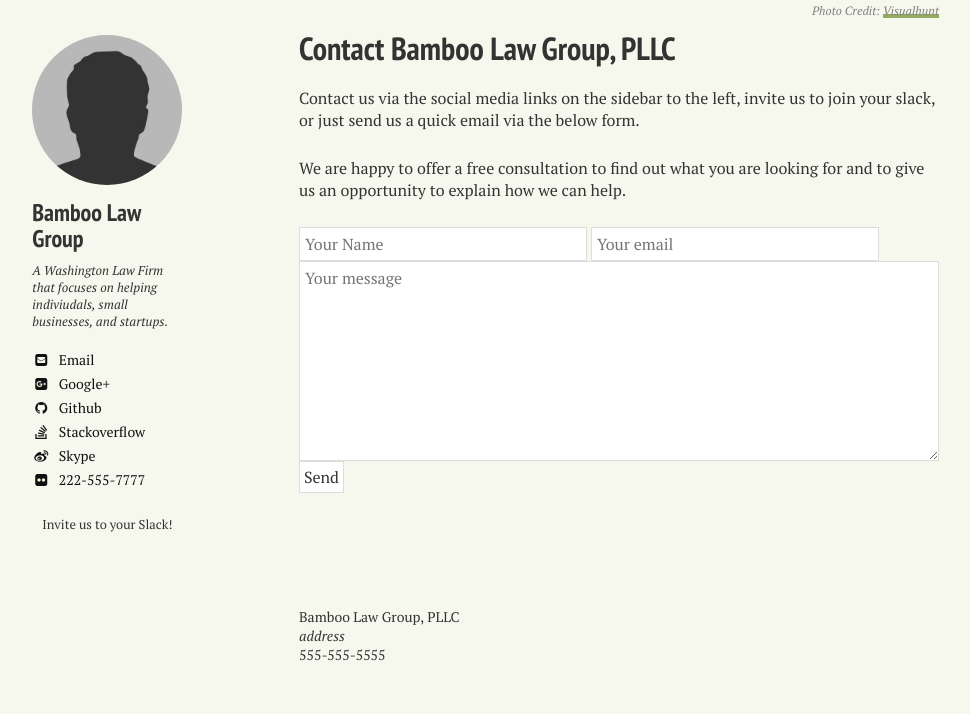
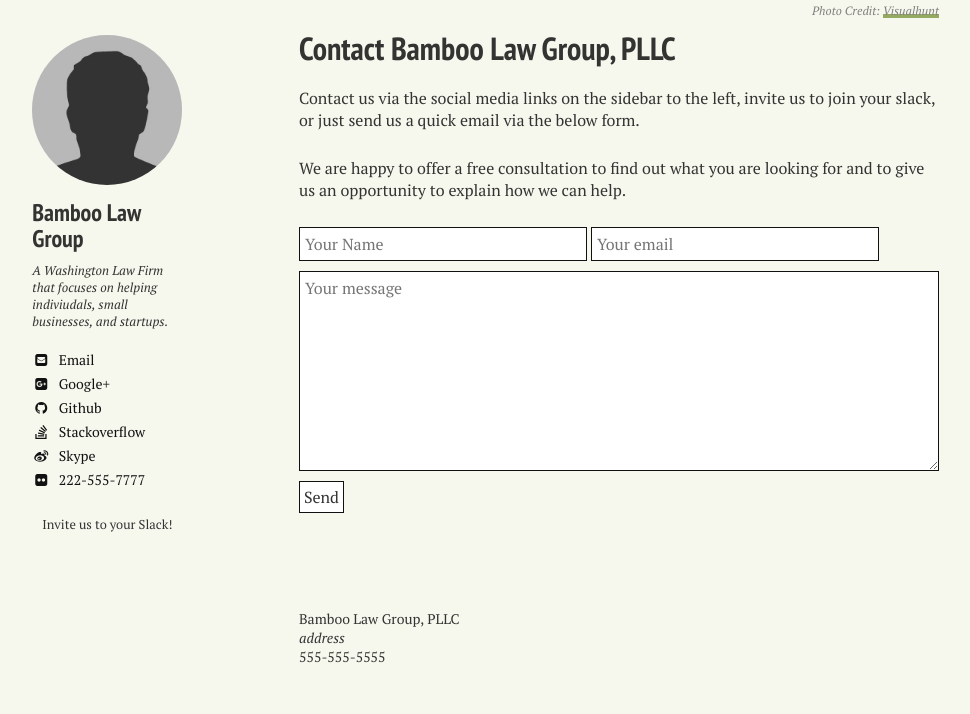
Before and after one commit to nerdyfergy/blg-site-mm3, a Jekyll site: the page built from contact/index.md, in a window 1280 px wide. Shown: the part 560-1274 px from the top of the page, without its empty margins (21-991 px from the left). Built offline with Jekyll 4.4.1, drawn with Linux system fonts in a browser that asks for light colours.

Commit message:
Update forms.scss

```diff
--- a/_sass/forms.scss
+++ b/_sass/forms.scss
@@ -65,9 +65,9 @@ select {
 	display: inline-block;
 	width: 100%;
 	padding: 4px;
-	margin-bottom: 5px / 4;
+	margin-bottom: 10px;
 	background-color: $white;
-	border: 1px solid lighten($black, 80);
+	border: 1px solid $black;
 	color: $textcolor;
 	&:hover {
 		border-color: lighten($accentcolor, 50);
```
